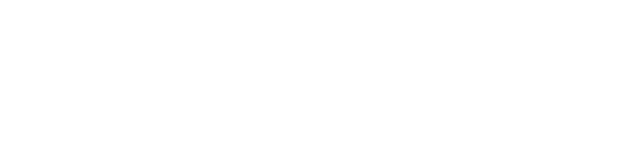
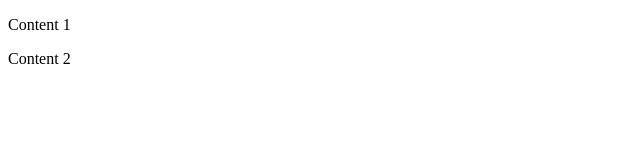
Before and after one commit to gsantella/webprojecttestgit1, a plain HTML site: page testgit.html in a window 1280 px wide. Shown: the whole page, without its empty margins (0-640 px from the left). Drawn offline with Linux system fonts and the light colour scheme.

Commit message:
Basic Content Added

```diff
--- a/testgit.html
+++ b/testgit.html
@@ -6,7 +6,8 @@
 </head>
 
 <body>
-
+    <p>Content 1</p>
+    <p>Content 2</p>
 </body>
 
 </html>
```
